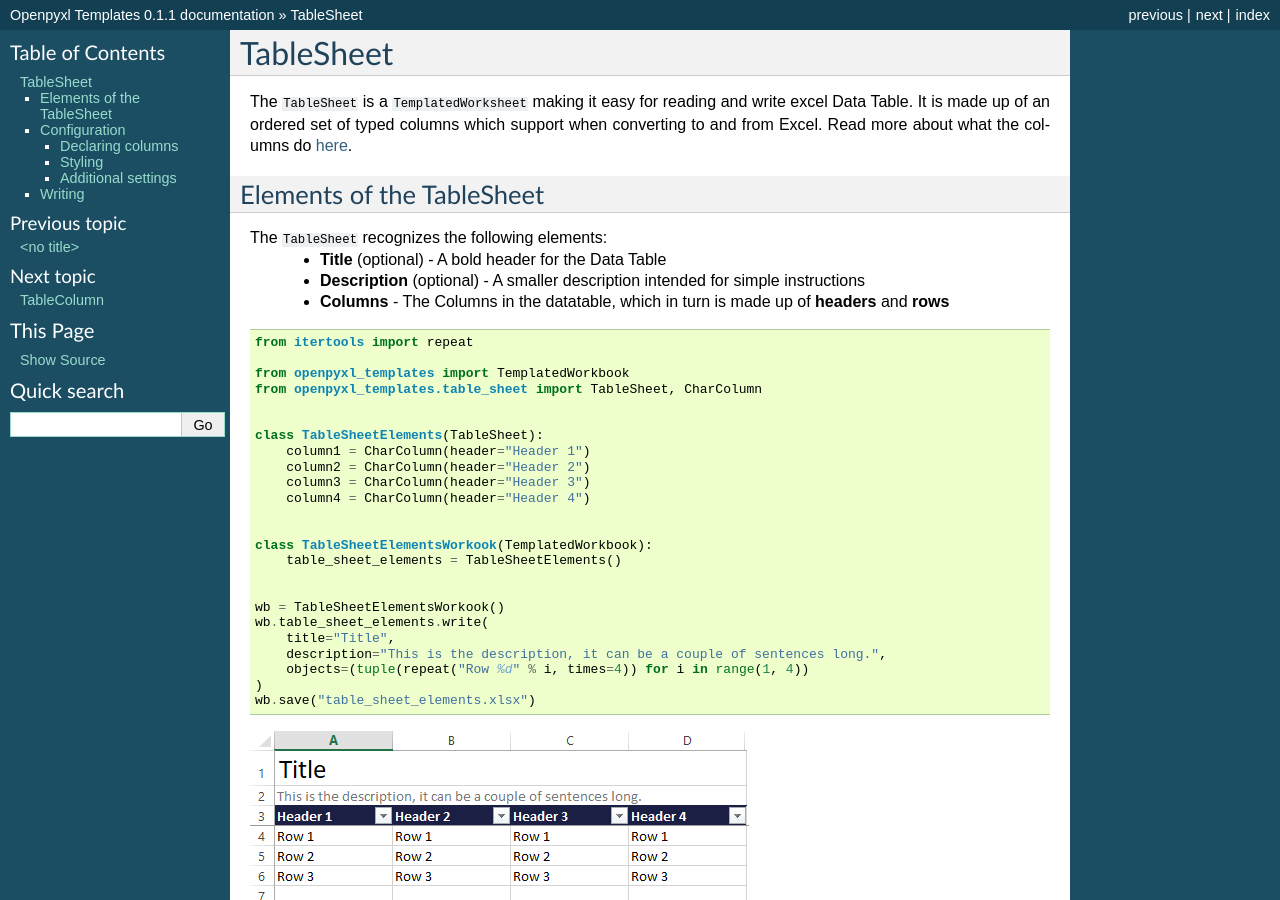
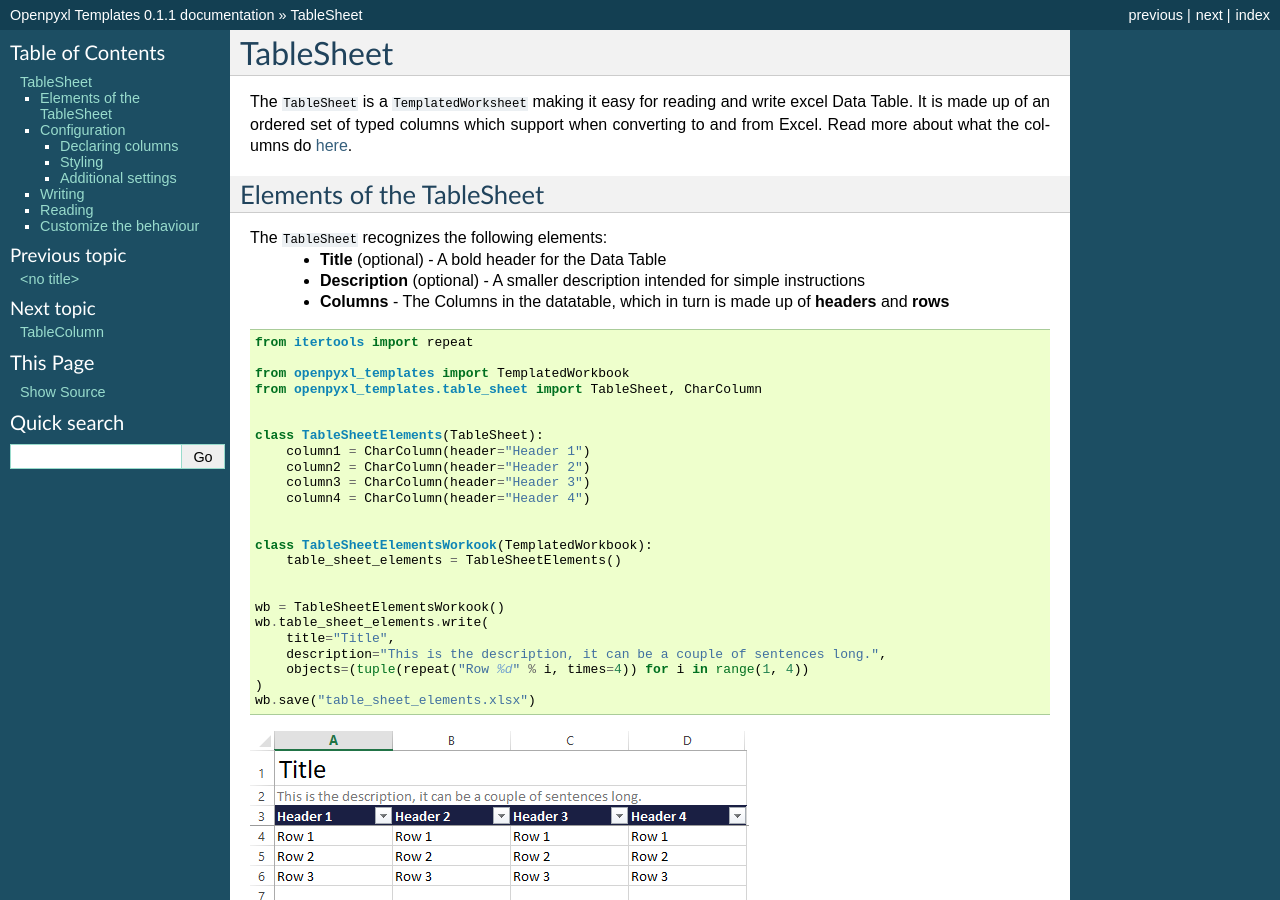
Before and after one commit to SverkerSbrg/openpyxl-templates, a Sphinx documentation site: the page built from docs/table_sheet/table_sheet.rst, in a window 1280 px wide and 900 px high. Built offline with Sphinx 7.4.7, drawn with Linux system fonts in a browser that asks for light colours; pages that are not in the unit, such as notebooks, are missing from menus; some of the changed text lies outside the part shown.

Commit message:
Docs update

```diff
--- a/docs/table_sheet/table_sheet.rst
+++ b/docs/table_sheet/table_sheet.rst
@@ -50,7 +50,6 @@ Styling
 ^^^^^^^
 
 The ``TableSheet`` has two style attributes which can be modified:
-
     * ``tile_style`` - The style to be used for the title, defaults to "Title"
     * ``description_style`` - The style to be used for the description, defaults to "Description"
 
@@ -63,7 +62,6 @@ Additional settings
 ^^^^^^^^^^^^^^^^^^^
 
 The behavior or the ``TableSheet`` can be modified with the following settings
-
     * ``format_as_table`` - Controlling whether the TableSheet will format the output as a DataTable, defaults to ``True``
     * ``freeze_pane`` - Controlling whether the TableSheet will utilize the freeze pane feature, defaults to ``True``
     * ``hide_excess_columns`` - When enabled the TableSheet will hide all columns not used by columns, defaults to ``True``
@@ -72,3 +70,11 @@ The behavior or the ``TableSheet`` can be modified with the following settings
 
 Writing
 -------
+
+
+Reading
+-------
+
+
+Customize the behaviour
+-----------------------
```
